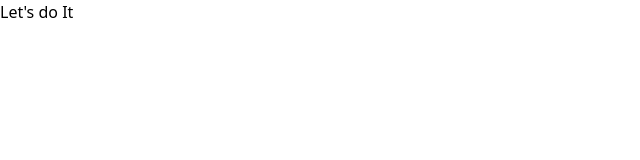
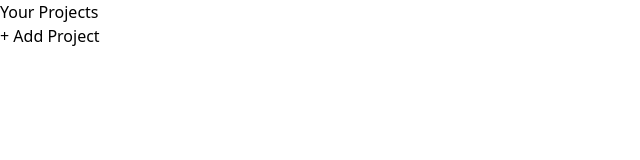
Before and after one commit to M0H1K4/Demo-App, a React (Vite) app: page / in a window 1280 px wide. Shown: the top 160 px of the page, without its empty margins (0-640 px from the left). Built offline with nearby package versions, Linux system fonts and the light colour scheme.

Commit message:
adding Sidebar Component

```diff
--- a/src/App.jsx
+++ b/src/App.jsx
@@ -1,8 +1,11 @@
+import ProjectsSidebar from "./components/ProjectsSidebar";
+
+
 function App() {
   return (
-    <>
-      <h1 className="my-8 text-center text-5xl font-bold">Let's do It</h1>
-    </>
+    <main>
+     <ProjectsSidebar/>
+    </main>
   );
 }
 
--- a/src/components/ProjectsSidebar.jsx
+++ b/src/components/ProjectsSidebar.jsx
@@ -0,0 +1,12 @@
+import React from "react";
+
+export default function ProjectsSidebar() {
+  return (
+    <aside>
+      <h2>Your Projects</h2>
+      <div>
+        <button>+ Add Project</button>
+      </div>
+    </aside>
+  );
+}
```
